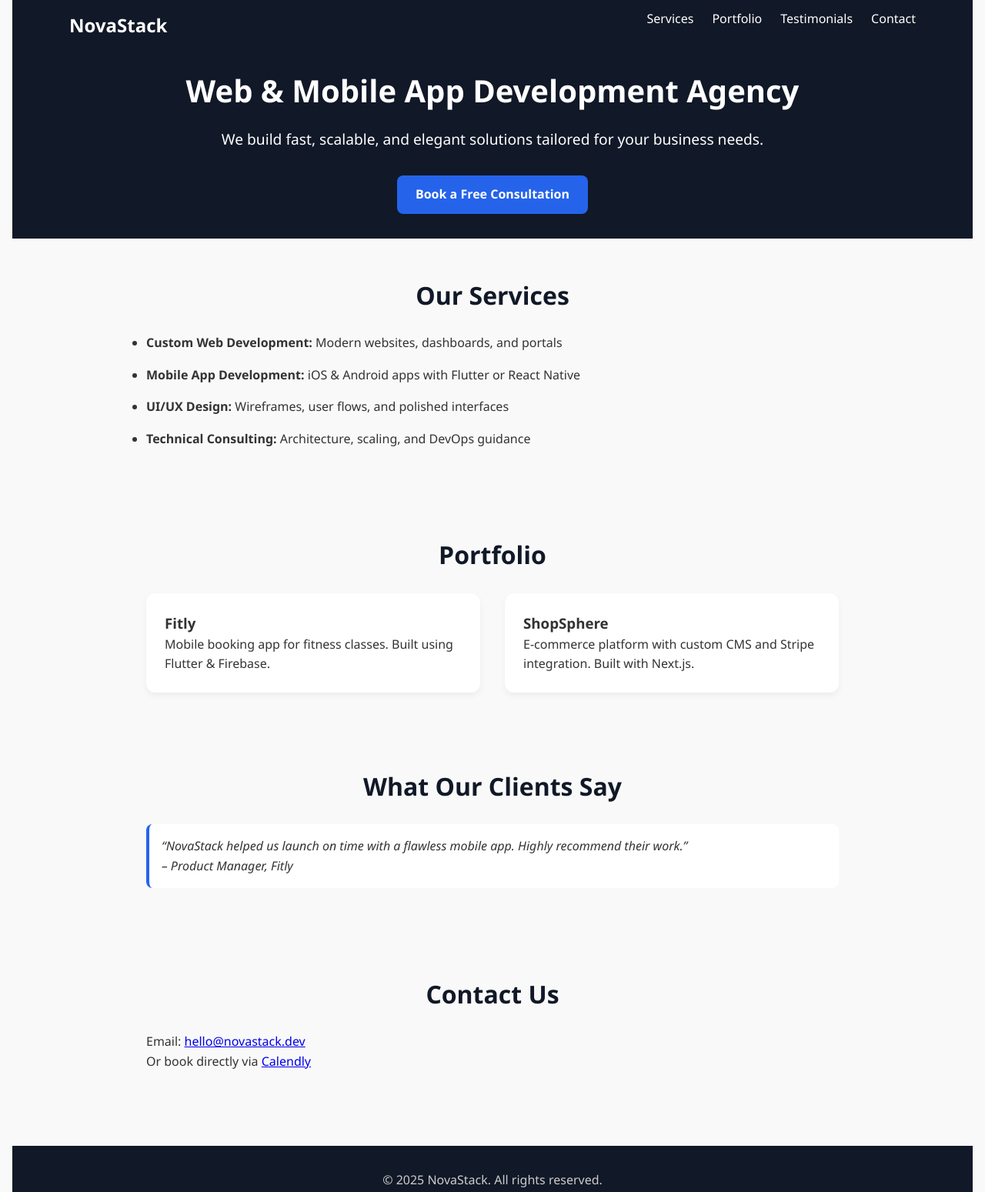
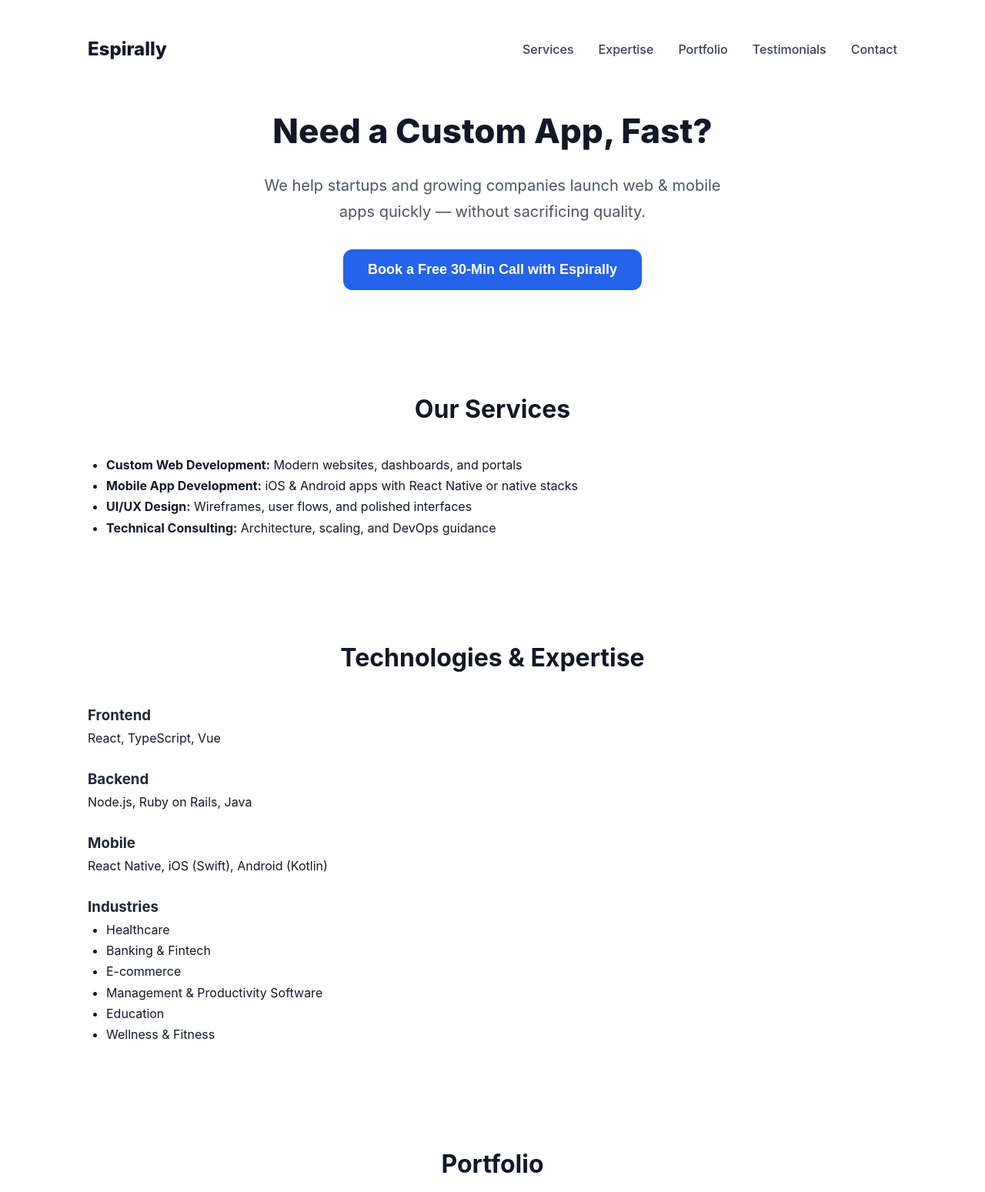
Before and after one commit to arhaikal/portfolio, a plain HTML site: page index.html in a window 1280 px wide. Shown: the part 20-1569 px from the top of the page at 77% size. Drawn offline with Linux system fonts and the light colour scheme; a script that the page names is missing.

Commit message:
update text and designs and add calendly

```diff
--- a/index.html
+++ b/index.html
@@ -4,24 +4,26 @@
   <meta charset="UTF-8" />
   <meta name="viewport" content="width=device-width, initial-scale=1.0" />
   <meta name="description" content="Custom web & mobile development agency. Scalable, modern applications built by experts." />
-  <title>NovaStack – Web & Mobile Development Agency</title>
+  <title>Espirally – Web & Mobile Development Agency</title>
   <link rel="stylesheet" href="style.css" />
+  <script src="https://assets.calendly.com/assets/external/widget.js" type="text/javascript" async></script>
 </head>
 <body>
   <header>
     <nav>
-      <div class="logo">NovaStack</div>
+      <div class="logo">Espirally</div>
       <ul>
         <li><a href="#services">Services</a></li>
+        <li><a href="#expertise">Expertise</a></li>
         <li><a href="#portfolio">Portfolio</a></li>
         <li><a href="#testimonials">Testimonials</a></li>
         <li><a href="#contact">Contact</a></li>
       </ul>
     </nav>
     <div class="hero">
-      <h1>Web & Mobile App Development Agency</h1>
-      <p>We build fast, scalable, and elegant solutions tailored for your business needs.</p>
-      <a href="#contact" class="cta">Book a Free Consultation</a>
+      <h1>Need a Custom App, Fast?</h1>
+      <p>We help startups and growing companies launch web & mobile apps quickly — without sacrificing quality.</p>
+      <button class="cta" onclick="Calendly.initPopupWidget({url: 'https://calendly.com/andrehaykal/espirally-30-min'});return false;">Book a Free 30-Min Call with Espirally</button>
     </div>
   </header>
 
@@ -29,21 +31,45 @@
     <h2>Our Services</h2>
     <ul>
       <li><strong>Custom Web Development:</strong> Modern websites, dashboards, and portals</li>
-      <li><strong>Mobile App Development:</strong> iOS & Android apps with Flutter or React Native</li>
+      <li><strong>Mobile App Development:</strong> iOS & Android apps with React Native or native stacks</li>
       <li><strong>UI/UX Design:</strong> Wireframes, user flows, and polished interfaces</li>
       <li><strong>Technical Consulting:</strong> Architecture, scaling, and DevOps guidance</li>
     </ul>
+  </section>
+
+  <section id="expertise">
+    <h2>Technologies & Expertise</h2>
+    <div class="expertise">
+      <h3>Frontend</h3>
+      <p>React, TypeScript, Vue</p>
+
+      <h3>Backend</h3>
+      <p>Node.js, Ruby on Rails, Java</p>
+
+      <h3>Mobile</h3>
+      <p>React Native, iOS (Swift), Android (Kotlin)</p>
+
+      <h3>Industries</h3>
+      <ul>
+        <li>Healthcare</li>
+        <li>Banking & Fintech</li>
+        <li>E-commerce</li>
+        <li>Management & Productivity Software</li>
+        <li>Education</li>
+        <li>Wellness & Fitness</li>
+      </ul>
+    </div>
   </section>
 
   <section id="portfolio">
     <h2>Portfolio</h2>
     <div class="projects">
       <div class="project">
-        <h3>Fitly</h3>
-        <p>Mobile booking app for fitness classes. Built using Flutter & Firebase.</p>
+        <h3>Euphoria Studio</h3>
+        <p>Management software built with Ruby on Rails, including invoicing, dashboards, marketing tools, and more. Client-facing mobile app built with React Native for registration and selling products.</p>
       </div>
       <div class="project">
-        <h3>ShopSphere</h3>
+        <h3>Magnet Media</h3>
         <p>E-commerce platform with custom CMS and Stripe integration. Built with Next.js.</p>
       </div>
     </div>
@@ -52,19 +78,23 @@
   <section id="testimonials">
     <h2>What Our Clients Say</h2>
     <blockquote>
-      <p>“NovaStack helped us launch on time with a flawless mobile app. Highly recommend their work.”</p>
-      <cite>– Product Manager, Fitly</cite>
+      <p>“Espirally helped us launch on time with a flawless mobile app. Highly recommend their work.”</p>
+      <cite>– Owner, Magnet Media</cite>
+    </blockquote>
+    <blockquote>
+      <p>“Espirally has been our trusted partner for years, delivering a sublime development experience and helping us continuously evolve our platform.”</p>
+      <cite>– Owner & Product Manager, Euphoria Studio</cite>
     </blockquote>
   </section>
 
   <section id="contact">
     <h2>Contact Us</h2>
-    <p>Email: <a href="mailto:hello@novastack.dev">hello@novastack.dev</a></p>
-    <p>Or book directly via <a href="https://calendly.com/novastack" target="_blank">Calendly</a></p>
+    <p>Email: <a href="mailto:hello@espirally.dev">hello@espirally.dev</a></p>
+    <p>Or book directly via <a href="https://calendly.com/andrehaykal/espirally-30-min" target="_blank">Calendly</a></p>
   </section>
 
   <footer>
-    <p>&copy; 2025 NovaStack. All rights reserved.</p>
+    <p>&copy; 2025 Espirally. All rights reserved.</p>
   </footer>
 </body>
 </html>
--- a/style.css
+++ b/style.css
@@ -1,4 +1,4 @@
-/* Reset some basic elements */
+/* Reset & base */
 * {
   margin: 0;
   padding: 0;
@@ -6,121 +6,174 @@
 }
 
 body {
-  font-family: 'Segoe UI', Tahoma, Geneva, Verdana, sans-serif;
-  line-height: 1.6;
-  background-color: #f9f9f9;
-  color: #333;
-  padding: 0 1rem;
+  font-family: 'Inter', sans-serif;
+  color: #111827;
+  background-color: #ffffff;
+  line-height: 1.7;
+  padding: 0;
+  font-size: 16px;
 }
 
-/* Header and Navigation */
-header {
-  background-color: #111827;
-  color: #fff;
-  padding: 2rem 1rem;
-  text-align: center;
+/* Layout */
+header, section, footer {
+  padding: 4rem 1.5rem;
+  max-width: 1100px;
+  margin: 0 auto;
 }
 
+/* Navigation */
 nav {
   display: flex;
   justify-content: space-between;
   align-items: center;
   flex-wrap: wrap;
-  max-width: 1100px;
-  margin: 0 auto;
 }
 
 .logo {
   font-size: 1.5rem;
-  font-weight: bold;
-  color: #fff;
+  font-weight: 800;
+  color: #111827;
 }
 
 nav ul {
   list-style: none;
   display: flex;
-  gap: 1.5rem;
+  gap: 2rem;
 }
 
 nav a {
-  color: #fff;
   text-decoration: none;
+  color: #374151;
   font-weight: 500;
 }
 
+nav a:hover {
+  color: #111827;
+}
+
+/* Hero */
 .hero {
-  margin-top: 2rem;
+  text-align: center;
+  margin-top: 3rem;
 }
 
 .hero h1 {
-  font-size: 2.5rem;
+  font-size: 2.75rem;
+  font-weight: 800;
   margin-bottom: 1rem;
 }
 
 .hero p {
-  font-size: 1.2rem;
+  font-size: 1.25rem;
   margin-bottom: 2rem;
+  color: #4b5563;
+  max-width: 600px;
+  margin-left: auto;
+  margin-right: auto;
 }
 
 .cta {
-  display: inline-block;
+  font-size: 1.125rem;
+  font-weight: 600;
   background-color: #2563eb;
-  color: #fff;
-  padding: 0.75rem 1.5rem;
-  border-radius: 8px;
-  text-decoration: none;
-  font-weight: bold;
+  color: white;
+  padding: 1rem 2rem;
+  border: none;
+  border-radius: 12px;
+  cursor: pointer;
+  transition: background-color 0.2s ease;
 }
 
 .cta:hover {
-  background-color: #1e40af;
+  background-color: #1d4ed8;
 }
 
-/* Sections */
-section {
-  padding: 3rem 0;
-  max-width: 900px;
-  margin: 0 auto;
+/* Section Headings */
+section h2 {
+  font-size: 2rem;
+  margin-bottom: 2rem;
+  color: #111827;
+  text-align: center;
 }
 
-section h2 {
-  font-size: 2rem;
+/* Services & Expertise */
+section ul {
+  list-style: disc;
+  padding-left: 1.5rem;
+}
+
+.expertise h3 {
+  margin-top: 1.5rem;
+  color: #1f2937;
+}
+
+/* Portfolio */
+.projects {
+  display: grid;
+  gap: 2rem;
+  grid-template-columns: repeat(auto-fit, minmax(300px, 1fr));
+}
+
+.project {
+  background: #f9fafb;
+  padding: 1.5rem;
+  border-radius: 10px;
+  border: 1px solid #e5e7eb;
+}
+
+.project h3 {
+  margin-bottom: 0.5rem;
+  font-size: 1.25rem;
+}
+
+/* Testimonials */
+blockquote {
+  background-color: #f3f4f6;
+  padding: 1.5rem;
+  border-left: 4px solid #2563eb;
   margin-bottom: 1.5rem;
-  text-align: center;
+  border-radius: 8px;
+}
+
+blockquote p {
+  font-style: italic;
+  color: #374151;
+}
+
+blockquote cite {
+  display: block;
+  margin-top: 0.5rem;
+  font-weight: bold;
   color: #111827;
 }
 
-ul li {
-  margin-bottom: 1rem;
+/* Contact */
+#contact a {
+  color: #2563eb;
+  text-decoration: none;
 }
 
-.projects {
-  display: grid;
-  grid-template-columns: repeat(auto-fit, minmax(280px, 1fr));
-  gap: 2rem;
+#contact a:hover {
+  text-decoration: underline;
 }
 
-.project {
-  background: #fff;
-  padding: 1.5rem;
-  border-radius: 12px;
-  box-shadow: 0 4px 8px rgba(0,0,0,0.05);
+/* Footer */
+footer {
+  text-align: center;
+  color: #6b7280;
+  font-size: 0.875rem;
 }
 
-blockquote {
-  font-style: italic;
-  border-left: 4px solid #2563eb;
-  padding-left: 1rem;
-  margin: 1rem 0;
-  background-color: #fff;
-  padding: 1rem;
-  border-radius: 8px;
+/* Responsive */
+@media (max-width: 640px) {
+  .hero h1 {
+    font-size: 2rem;
+  }
+
+  nav ul {
+    flex-direction: column;
+    align-items: flex-start;
+    gap: 1rem;
+    margin-top: 1rem;
+  }
 }
-
-footer {
-  background-color: #111827;
-  color: #ccc;
-  text-align: center;
-  padding: 2rem 1rem;
-  margin-top: 3rem;
-}
```
